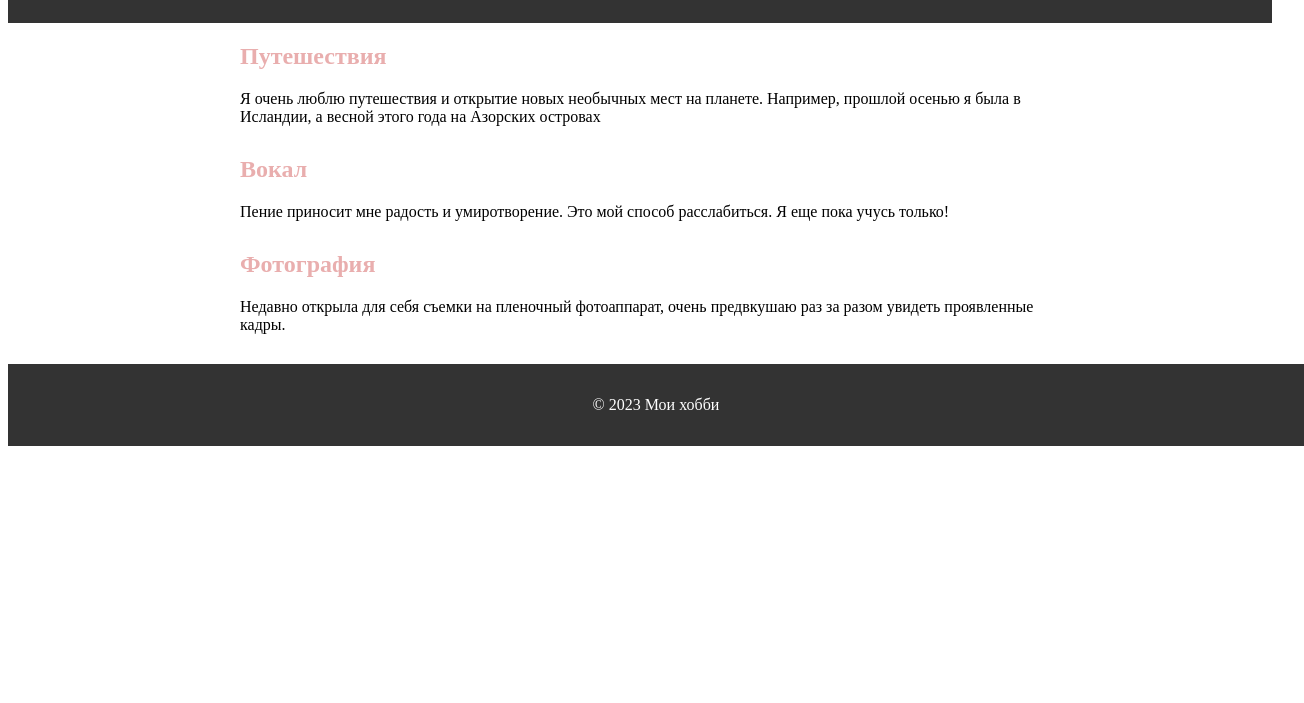
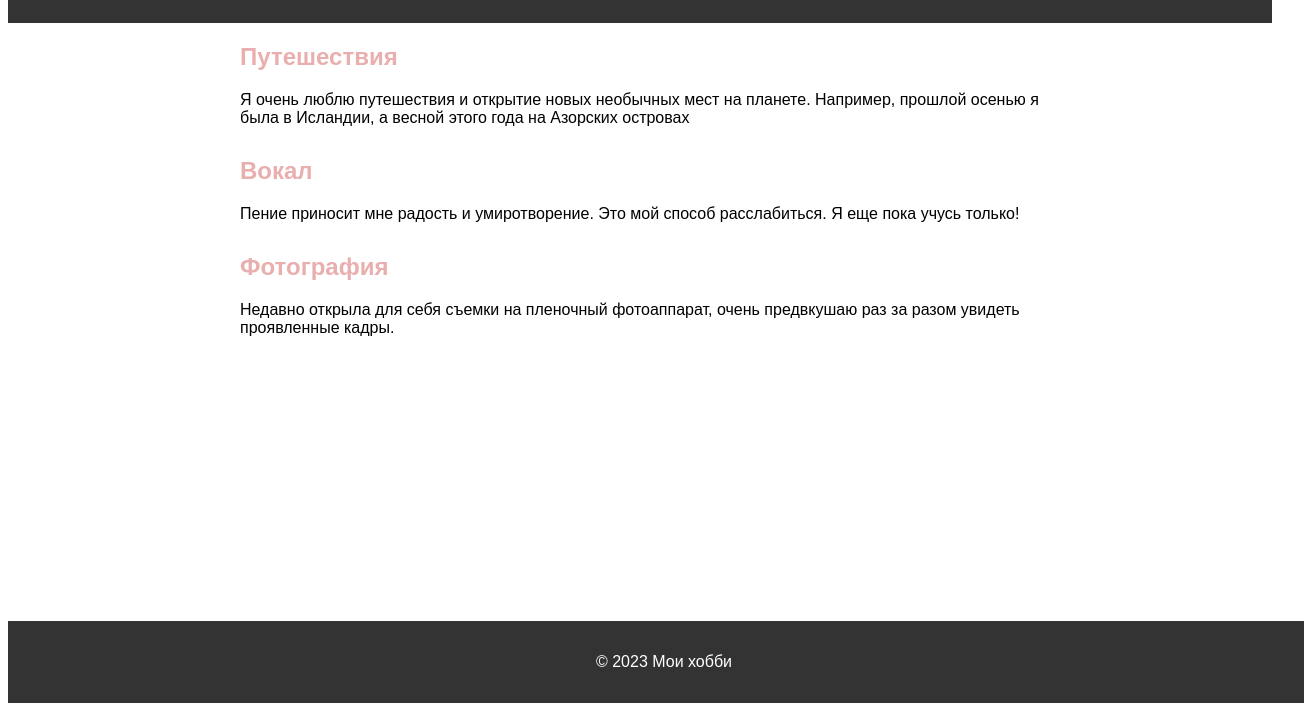
Before and after one commit to LyubovDevialtovskaya/Github-Pages-Demo, a plain HTML site: page index.html in a window 1280 px wide. Shown: the part 97-800 px from the top of the page, 1304 px wide, since content can reach past the window. Drawn offline with Linux system fonts and the light colour scheme.

Commit message:
Update styles.css

```diff
--- a/styles.css
+++ b/styles.css
@@ -1,7 +1,6 @@
-User
 body {
     font-family: 'Arial', sans-serif;
-    margin: 8;
+    margin: 8px;
     padding: 0;
 }
 
@@ -31,7 +30,7 @@ footer {
     color: white;
     text-align: center;
     padding: 1em;
-    position: flex;
+    position: fixed; /* Fixed position */
     bottom: 0;
     width: 100%;
 }
```
